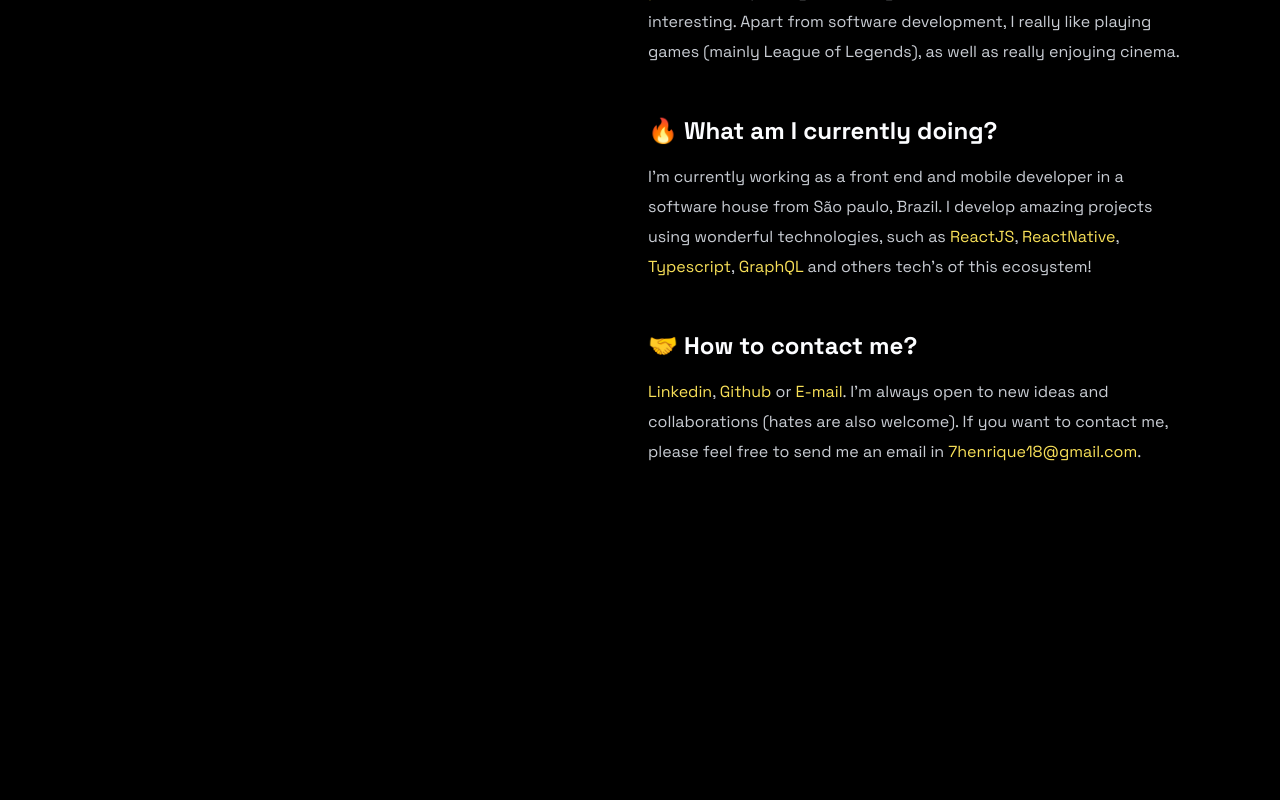
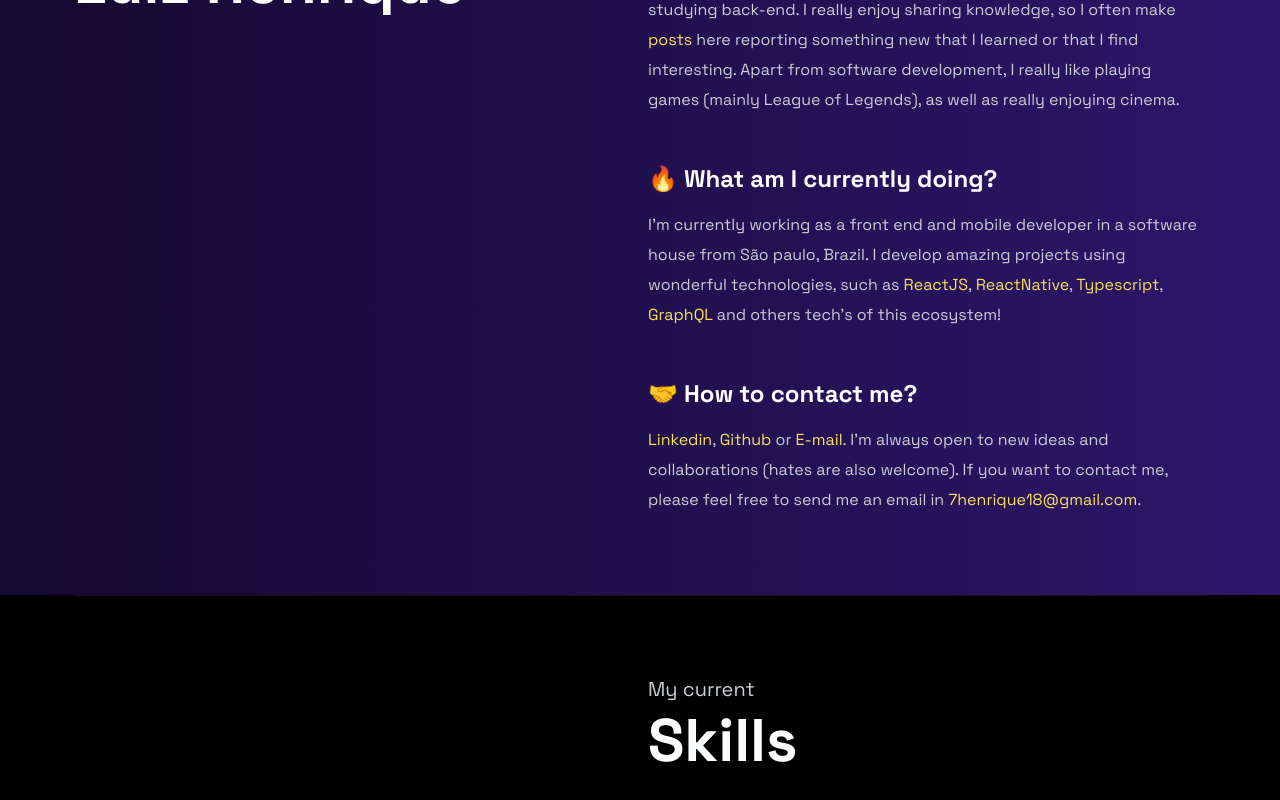
Before and after one commit to lui7henrique/blog, a Next.js app: page / in a window 1280 px wide. Shown: the part 962-1762 px from the top of the page. Before the commit the page ends 1461 px from the top, so only its background shows below. Built offline with nearby package versions, Linux system fonts and the light colour scheme.

Commit message:
:tada: Start skills section

```diff
--- a/src/components/Header/index.tsx
+++ b/src/components/Header/index.tsx
@@ -27,7 +27,12 @@ export const Header = () => {
 
   return (
     <S.Header>
-      <S.Logo>lui⚡️henrique</S.Logo>
+      <Link href="/" passHref>
+        <a>
+          <S.Logo>lui⚡️henrique</S.Logo>
+        </a>
+      </Link>
+
       <S.Nav>
         <NavLink href="/" label="Home" />
         <NavLink href="/posts" label="Posts" />
--- a/src/styles/theme.ts
+++ b/src/styles/theme.ts
@@ -3,6 +3,7 @@ export default {
   colors: {
     primary: "#6232EA",
     primary_dark: "#2D166B",
+    primary_super_dark: "#140930",
 
     secondary: "#F8E058",
     secondary_dark: "#786C2A",
--- a/src/templates/HomeTemplate/AboutMe/styles.ts
+++ b/src/templates/HomeTemplate/AboutMe/styles.ts
@@ -2,13 +2,29 @@ import styled from "styled-components"
 
 export const Container = styled.section`
   width: 100vw;
-  padding: ${({ theme }) => theme.space["8"]} 0;
+  padding-top: ${({ theme }) => theme.space["20"]};
+  padding-bottom: ${({ theme }) => theme.space["20"]};
+
+  padding-right: ${({ theme }) => theme.space["4"]};
+  padding-left: ${({ theme }) => theme.space["4"]};
+
+  background: linear-gradient(
+    90deg,
+    rgba(20, 9, 48, 1) 0%,
+    rgba(45, 22, 107, 1) 100%
+  );
+
+  /* background: rgb(0, 0, 0);
+  background: linear-gradient(
+    90deg,
+    rgba(0, 0, 0, 1) 45%,
+    rgba(20, 9, 48, 1) 100%
+  ); */
+  /* background: ${({ theme }) => theme.colors.shape}; */
 `
 
 export const Content = styled.div`
   width: 100%;
-  padding: 0 ${({ theme }) => theme.space["4"]};
-
   max-width: ${({ theme }) => theme.sizes.maxWidth};
   margin: 0 auto;
 
--- /dev/null
+++ b/src/templates/HomeTemplate/Skills/index.tsx
@@ -0,0 +1,19 @@
+import * as S from "./styles"
+
+export const Skills = () => {
+  return (
+    <S.Container>
+      <S.Content></S.Content>
+      <S.ContentInfo>
+        <S.ContentTitles>
+          <S.ContentSubTitle data-aos="fade-left" data-aos-delay="200">
+            My current
+          </S.ContentSubTitle>
+          <S.ContentTitle data-aos="fade-left" data-aos-delay="100">
+            Skills
+          </S.ContentTitle>
+        </S.ContentTitles>
+      </S.ContentInfo>
+    </S.Container>
+  )
+}
--- /dev/null
+++ b/src/templates/HomeTemplate/Skills/styles.ts
@@ -0,0 +1,46 @@
+import styled from "styled-components"
+
+export const Container = styled.section`
+  display: flex;
+  width: 100%;
+  max-width: ${({ theme }) => theme.sizes.maxWidth};
+  margin: 0 auto;
+
+  padding-top: ${({ theme }) => theme.space["20"]};
+  padding-bottom: ${({ theme }) => theme.space["20"]};
+
+  padding-right: ${({ theme }) => theme.space["4"]};
+  padding-left: ${({ theme }) => theme.space["4"]};
+
+  gap: ${({ theme }) => theme.space["4"]};
+  border-top: 1px solid ${({ theme }) => theme.colors.shape};
+`
+
+export const ContentInfo = styled.div`
+  display: flex;
+  width: 50%;
+  gap: ${({ theme }) => theme.space["2"]};
+
+  @media (max-width: ${({ theme }) => theme.breakpoints.lg}) {
+    width: 100%;
+  }
+`
+
+export const ContentTitles = styled.aside`
+  display: flex;
+  flex-direction: column;
+`
+
+export const ContentSubTitle = styled.sub`
+  font-size: ${({ theme }) => theme.fontSizes["xl"]};
+`
+
+export const ContentTitle = styled.h2`
+  font-size: ${({ theme }) => theme.fontSizes["6xl"]};
+`
+
+export const Content = styled.div`
+  display: flex;
+  flex-direction: column;
+  width: 50%;
+`
--- a/src/templates/HomeTemplate/index.tsx
+++ b/src/templates/HomeTemplate/index.tsx
@@ -3,6 +3,7 @@ import { Header } from "components/Header"
 
 import { AboutMe } from "./AboutMe"
 import { HeroSection } from "./HeroSection"
+import { Skills } from "./Skills"
 import * as S from "./styles"
 
 export const HomeTemplate = () => {
@@ -14,6 +15,7 @@ export const HomeTemplate = () => {
         <HeroSection />
       </S.HeroContainer>
       <AboutMe />
+      <Skills />
     </>
   )
 }
```
